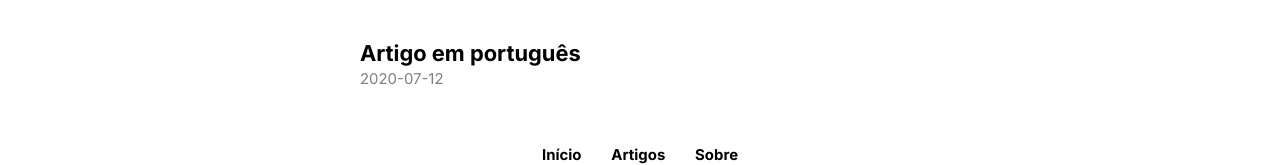
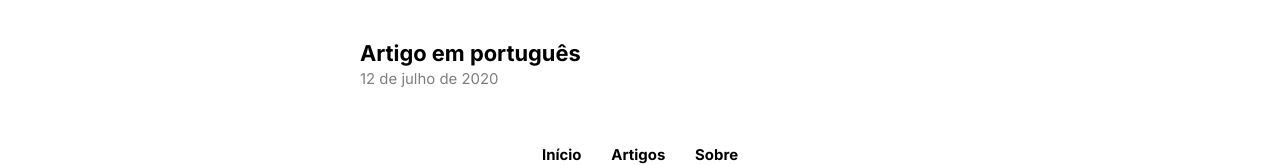
Before and after one commit to Achilles3458/next-intl, a Next.js app: page /pt/articles in a window 1280 px wide. Shown: the part 230-395 px from the top of the page. Built offline with nearby package versions, Linux system fonts and the light colour scheme.

Commit message:
Data localization.

```diff
--- a/pages/[lang]/articles.tsx
+++ b/pages/[lang]/articles.tsx
@@ -17,6 +17,8 @@ interface Props {
 
 const Post: NextPage<Props> = ({ locale, allPostsData }) => {
   const postsData = allPostsData.filter((post) => post.lang === locale);
+
+  // Pagination
   const postsPerPage = 10;
   const numPages = Math.ceil(postsData.length / postsPerPage);
   const [currentPage, setCurrentPage] = useState(1);
@@ -24,6 +26,13 @@ const Post: NextPage<Props> = ({ locale, allPostsData }) => {
     (currentPage - 1) * postsPerPage,
     currentPage * postsPerPage
   );
+
+  // Date localization options
+  const dateOptions = {
+    year: "numeric",
+    month: "long",
+    day: "numeric",
+  };
 
   return (
     <Layout className="posts" title="Post">
@@ -36,7 +45,9 @@ const Post: NextPage<Props> = ({ locale, allPostsData }) => {
                 <h3>{post.title}</h3>
               </a>
             </Link>
-            <time>{post.date}</time>
+            <time>
+              {new Date(post.date).toLocaleDateString(locale, dateOptions)}
+            </time>
             {/*<p>{post.excerpt}</p>*/}
           </article>
         ))}
```
